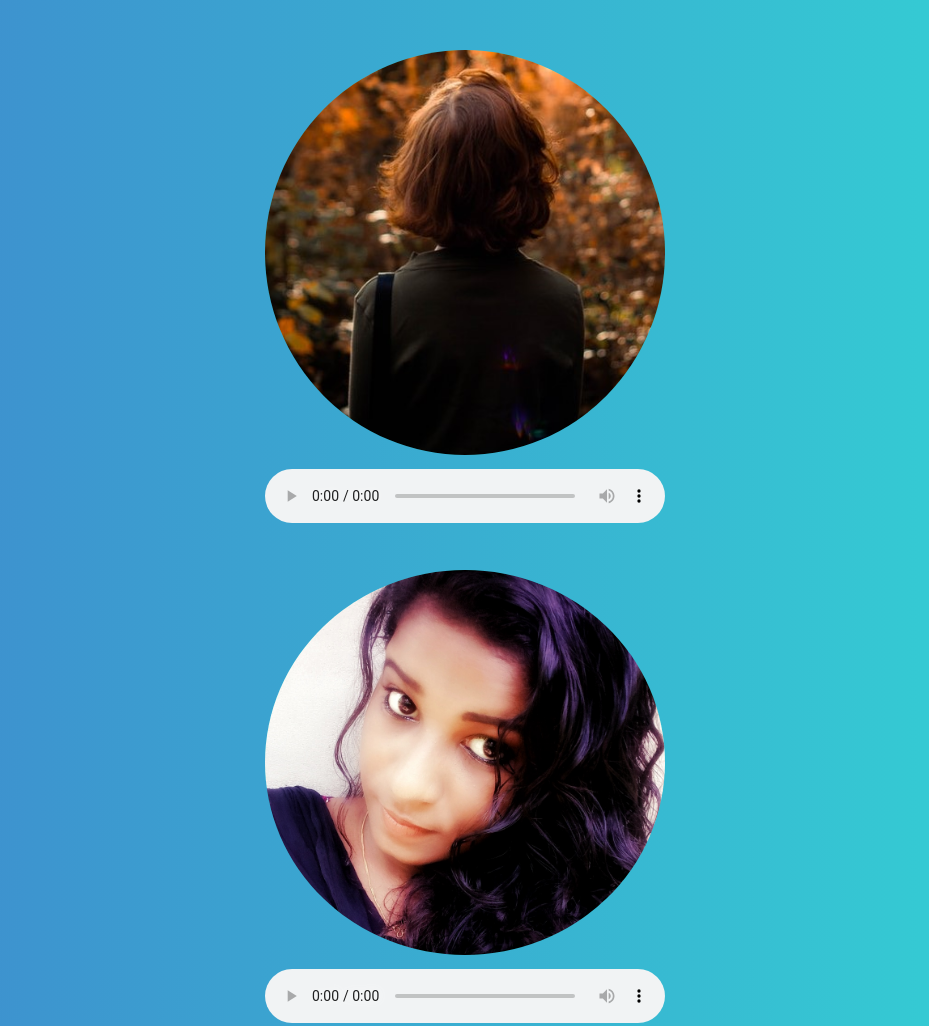
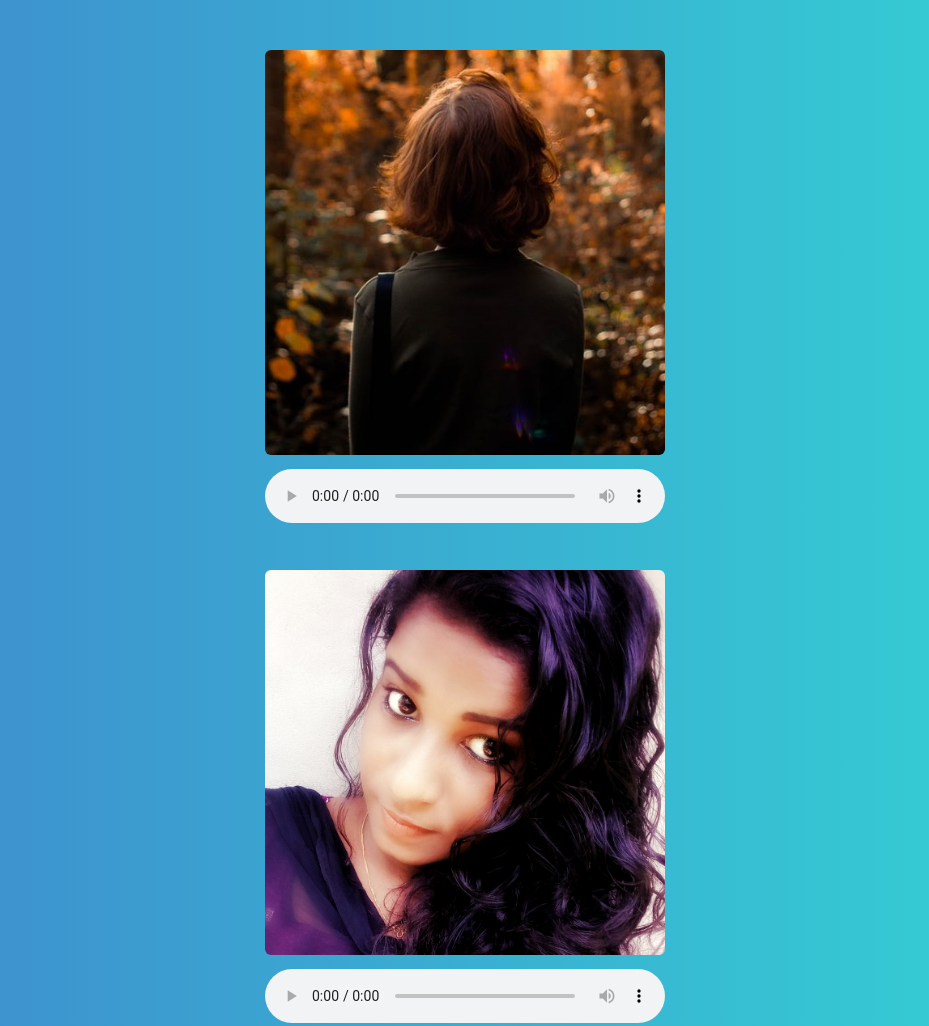
Before and after one commit to dev-athul/basic-audio, a plain HTML site: page index.html in a window 1280 px wide. Shown: the top 1026 px of the page, without its empty margins (175-1104 px from the left). Drawn offline with Linux system fonts and the light colour scheme.

Commit message:
Update style.css
Ok

```diff
--- a/style.css
+++ b/style.css
@@ -30,7 +30,7 @@ img{
     width: 100%;
     background-color: rgba(51, 212, 212, 0.678);
     object-fit: cover;
-    border-radius:50%;
+    border-radius:6px;
 }
 audio{
     width: 100%;
```
